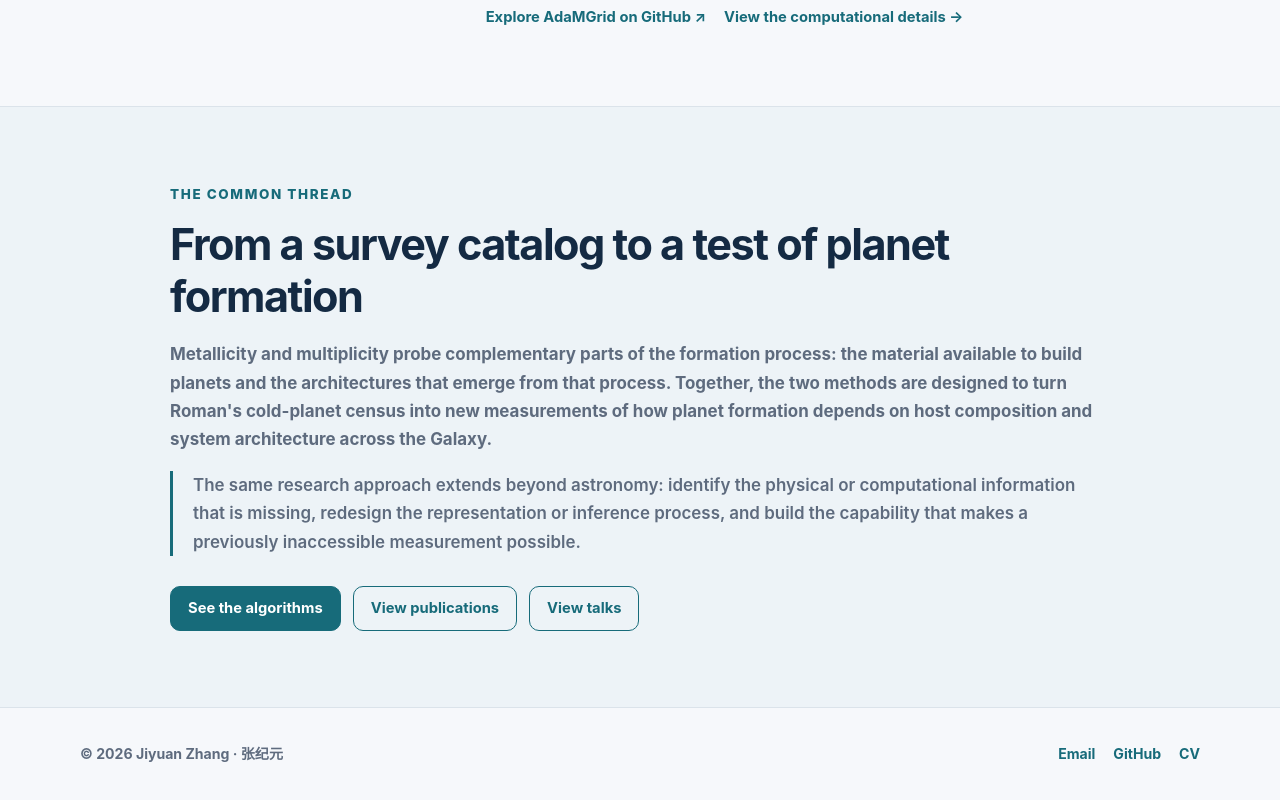
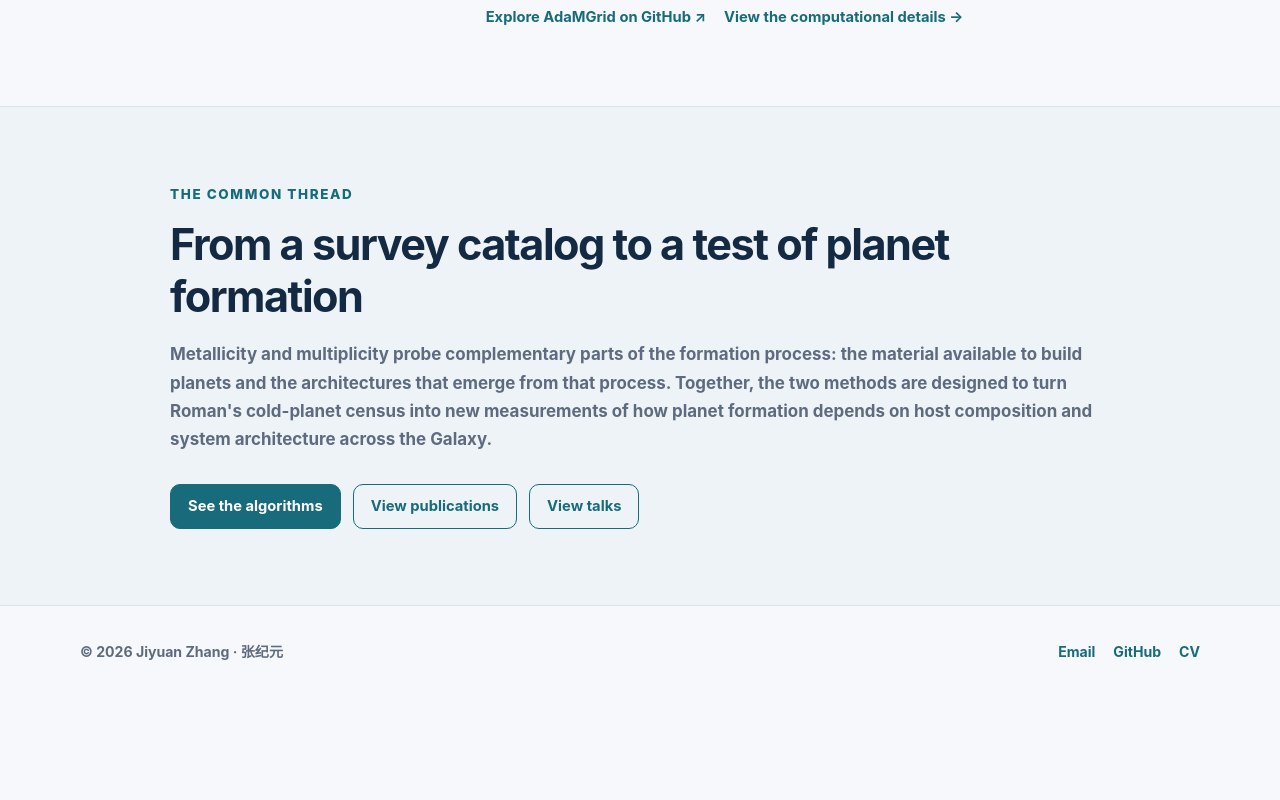
Before and after one commit to zhangjiyuan22/zhangjiyuan22.github.io, a plain HTML site: page research.html in a window 1280 px wide. Shown: the part 3428-4228 px from the top of the page. After the commit the page ends 4125 px from the top, so only its background shows below. Drawn offline with Linux system fonts and the light colour scheme.

Commit message:
Update research.html

```diff
--- a/research.html
+++ b/research.html
@@ -127,7 +127,6 @@
         <p class="eyebrow">The common thread</p>
         <h2>From a survey catalog to a test of planet formation</h2>
         <p>Metallicity and multiplicity probe complementary parts of the formation process: the material available to build planets and the architectures that emerge from that process. Together, the two methods are designed to turn Roman's cold-planet census into new measurements of how planet formation depends on host composition and system architecture across the Galaxy.</p>
-        <p class="synthesis-method">The same research approach extends beyond astronomy: identify the physical or computational information that is missing, redesign the representation or inference process, and build the capability that makes a previously inaccessible measurement possible.</p>
         <div class="hero-actions"><a class="button primary" href="projects.html">See the algorithms</a><a class="button secondary" href="publications.html">View publications</a><a class="button secondary" href="talks.html">View talks</a></div>
       </div>
     </section>
```
